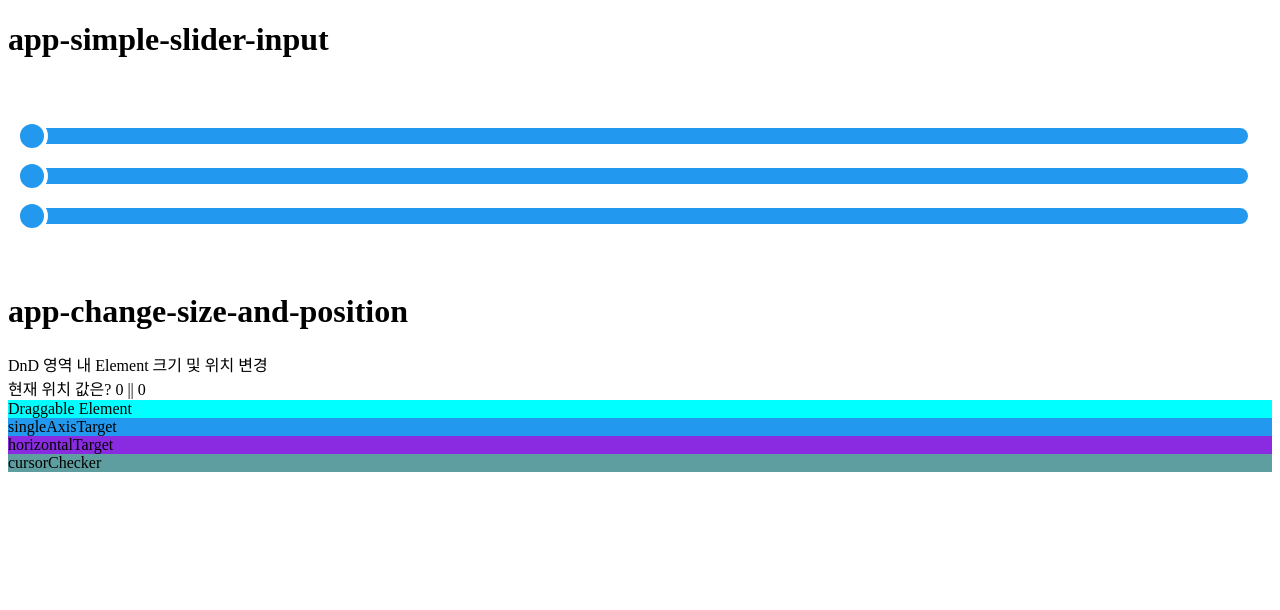
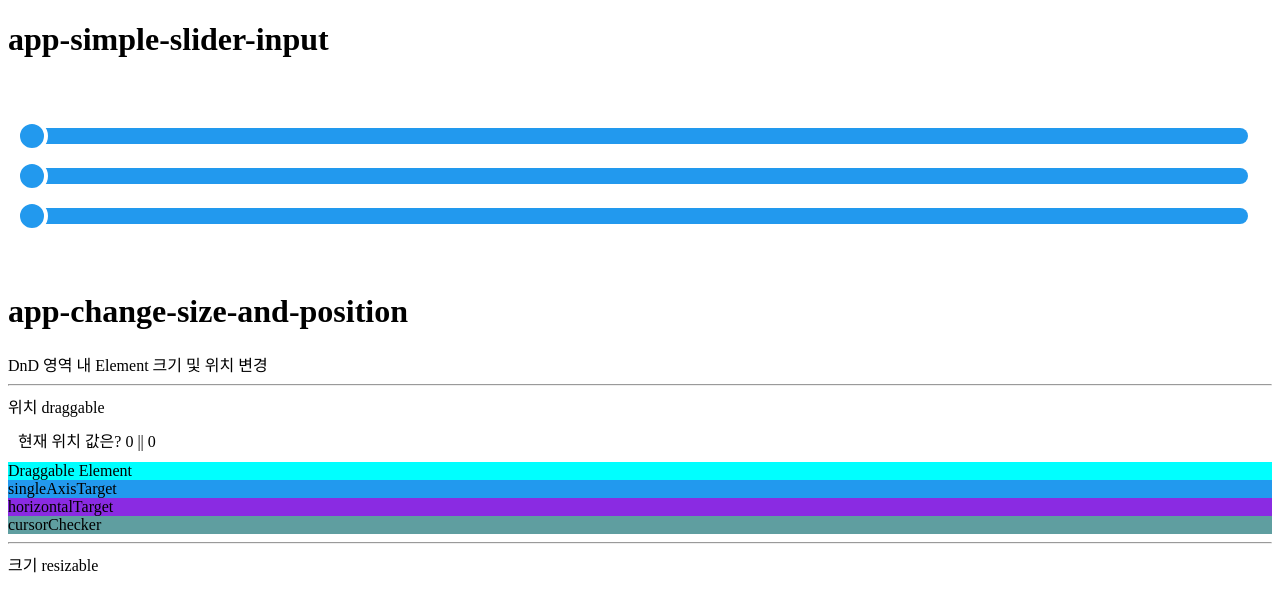
Before and after one commit to iDaeun/practiceByUsingLibs, an Angular app in the folder dragAndDrop/: page / in a window 1280 px wide. Shown: the top 610 px of the page. Built offline with nearby package versions, Linux system fonts and the light colour scheme.

Commit message:
스타일 수정

```diff
--- a/dragAndDrop/src/app/change-size-and-position/change-size-and-position.component.html
+++ b/dragAndDrop/src/app/change-size-and-position/change-size-and-position.component.html
@@ -1,8 +1,13 @@
 DnD 영역 내 Element 크기 및 위치 변경
+<hr>
+위치 draggable
 
-<div>현재 위치 값은? {{position.x}} || {{position.y}}</div>
+<div [style.padding]="'10px'">현재 위치 값은? {{position.x}} || {{position.y}}</div>
 
 <div class="draggable"> Draggable Element </div>
 <div class="singleAxisTarget"> singleAxisTarget </div>
 <div class="horizontalTarget"> horizontalTarget </div>
 <div class="cursorChecker"> cursorChecker </div>
+
+<hr>
+크기 resizable
```
